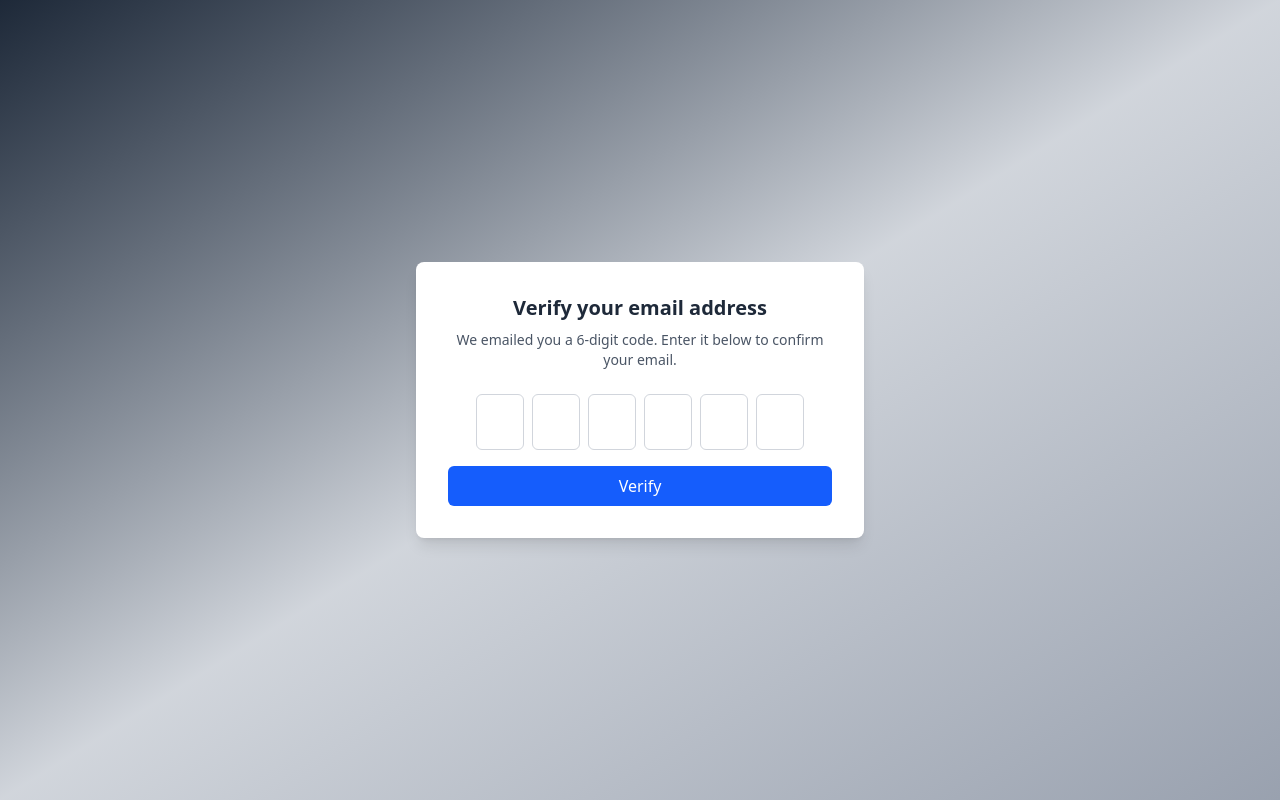
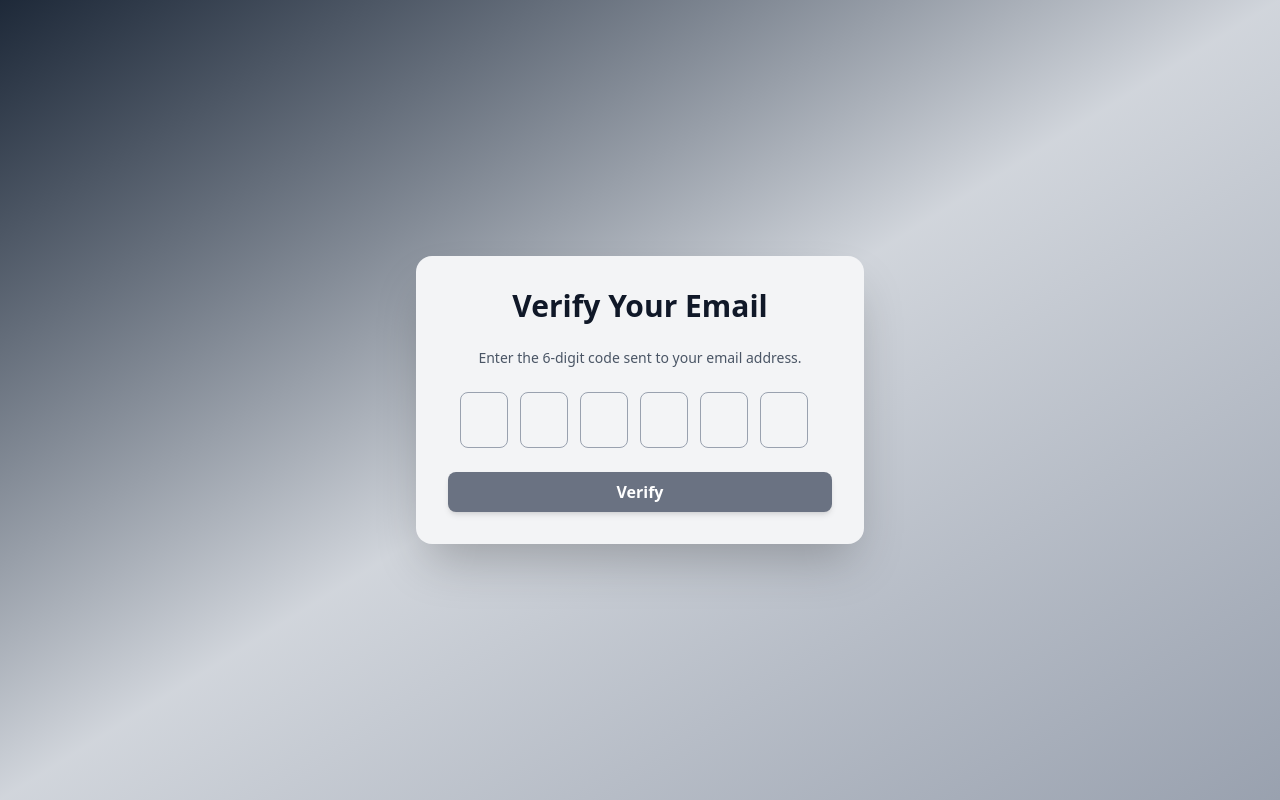
Before and after one commit to Vinod-donur/Authentication-MERN, a React (Vite) app in the folder frontend/: page /verifyEmail in a window 1280 px wide. Built offline with nearby package versions, Linux system fonts and the light colour scheme.

Commit message:
making a verify page by my own

```diff
--- a/frontend/pages/LoginPage.jsx
+++ b/frontend/pages/LoginPage.jsx
@@ -66,7 +66,7 @@ const LoginPage = () => {
             whileHover={{ scale: 1.05 }}
             whileTap={{ scale: 0.95 }}
             type="submit"
-            className="w-full py-2 px-4 bg-gray-500 hover:bg-gray-700 text-white font-semibold rounded-lg shadow-md transition duration-300"
+            className="w-full py-2 px-4 bg-gray-500 hover:bg-gray-700 text-white font-semibold rounded-lg shadow-md transition duration-300 focus:ring-2 focus:ring-gray-600 focus:outline-none"
           >
             {isLoading ? (
               <Loader className="animate-spin text-white m-auto" />
--- a/frontend/pages/SignupPage.jsx
+++ b/frontend/pages/SignupPage.jsx
@@ -111,7 +111,7 @@ const SignupPage = () => {
             whileHover={{ scale: 1.05 }}
             whileTap={{ scale: 0.95 }}
             type="submit"
-            className="w-full py-2 px-4 bg-gray-500 hover:bg-gray-700 text-white font-semibold rounded-lg shadow-md transition duration-300"
+            className="w-full py-2 px-4 bg-gray-500 hover:bg-gray-700 text-white font-semibold rounded-lg shadow-md transition duration-300 focus:ring-2 focus:ring-gray-600 focus:outline-none"
           >
             Create Account
           </motion.button>
--- a/frontend/pages/VerifyEmailPage.jsx
+++ /dev/null
@@ -1,94 +0,0 @@
-import React, { useRef, useState } from "react";
-
-function VerifyCode() {
-  const inputRefs = useRef([]);
-  const [code, setCode] = useState(new Array(6).fill(""));
-  const [message, setMessage] = useState("");
-
-  const handleChange = (e, index) => {
-    const val = e.target.value.replace(/[^0-9]/g, "");
-    if (!val) return;
-
-    const newCode = [...code];
-    newCode[index] = val[0];
-    setCode(newCode);
-
-    // Move focus to next box
-    if (index < 5 && inputRefs.current[index + 1]) {
-      inputRefs.current[index + 1].focus();
-    }
-  };
-
-  const handleKeyDown = (e, index) => {
-    if (e.key === "Backspace") {
-      const newCode = [...code];
-      newCode[index] = "";
-      setCode(newCode);
-
-      if (index > 0 && !code[index]) {
-        inputRefs.current[index - 1].focus();
-      }
-    }
-  };
-
-  const handleSubmit = (e) => {
-    e.preventDefault();
-    const enteredCode = code.join("");
-    const correctCode = "123456";
-
-    if (enteredCode === correctCode) {
-      setMessage("✅ Email verified successfully!");
-    } else {
-      setMessage("❌ Incorrect code. Try again.");
-    }
-  };
-
-  return (
-
-      <div className="bg-white p-8 rounded-lg shadow-lg w-full max-w-md text-center">
-        <h2 className="text-xl font-semibold text-gray-800 mb-2">
-          Verify your email address
-        </h2>
-        <p className="text-sm text-gray-600 mb-6">
-          We emailed you a 6-digit code. Enter it below to confirm your email.
-        </p>
-
-        <form onSubmit={handleSubmit}>
-          <div className="flex justify-center gap-2 mb-4">
-            {code.map((digit, index) => (
-              <input
-                key={index}
-                type="text"
-                inputMode="numeric"
-                maxLength="1"
-                value={digit}
-                onChange={(e) => handleChange(e, index)}
-                onKeyDown={(e) => handleKeyDown(e, index)}
-                ref={(el) => (inputRefs.current[index] = el)}
-                className="w-12 h-14 text-center text-2xl border border-gray-300 rounded-md focus:outline-none focus:ring-2 focus:ring-blue-500"
-              />
-            ))}
-          </div>
-
-          <button
-            type="submit"
-            className="w-full bg-blue-600 hover:bg-blue-700 text-white py-2 rounded-md font-medium"
-          >
-            Verify
-          </button>
-        </form>
-
-        {message && (
-          <p
-            className={`mt-4 font-medium ${
-              message.startsWith("✅") ? "text-green-600" : "text-red-600"
-            }`}
-          >
-            {message}
-          </p>
-        )}
-      </div>
-  );
-}
-
-export default VerifyCode;
--- /dev/null
+++ b/frontend/pages/VerifyPage.jsx
@@ -0,0 +1,80 @@
+import React from "react";
+import { motion } from "framer-motion";
+import { useState, useRef } from "react";
+
+const VerifyPage = () => {
+  const [code, setCode] = useState(new Array(6).fill(""));
+  const inputRefs = useRef([]);
+
+  const handleChange = (index, value) => {
+    const newCode = [...code];
+    // Handle pasted content
+    if (value.length > 1) {
+      const pastedCode = value.slice(0, 6).split("");
+      for (let i = 0; i < 6; i++) {
+        newCode[i] = pastedCode[i] || "";
+      }
+      setCode(newCode);
+
+      // Focus on the last non-empty input or the first empty one
+      const lastFilledIndex = newCode.findLastIndex((digit) => digit !== "");
+      const focusIndex = lastFilledIndex < 5 ? lastFilledIndex + 1 : 5;
+      inputRefs.current[focusIndex].focus();
+    } else {
+      newCode[index] = value;
+      setCode(newCode);
+      // Move focus to the next input field if value is entered
+      value && index < 5 ? inputRefs.current[index + 1].focus() : null;
+    }
+  };
+
+  const handleKeyDown = (index, e) => {
+    if (e.key === "Backspace" && !code[index] && index > 0) {
+      inputRefs.current[index - 1].focus();
+    }
+  };
+
+  return (
+    <motion.div
+      intial={{ opacity: 0, scale: 0.9 }}
+      animate={{ opacity: 1, scale: 1 }}
+      transition={{ duration: 0.5 }}
+      className="bg-gray-100 shadow-2xl rounded-2xl p-8 w-full max-w-md"
+    >
+      <h2 className="font-bold text-center text-gray-900 text-3xl mb-6">
+        Verify Your Email
+      </h2>
+      <p className="text-sm text-center text-gray-600 mb-6">
+        Enter the 6-digit code sent to your email address.
+      </p>
+      <form className="space-y-6">
+        <div>
+          {code.map((digit, index) => {
+            return (
+              <input
+                type="text"
+                key={index}
+                className="w-12 h-14 text-center text-2xl border border-gray-400 rounded-lg focus:ring-2 focus:ring-gray-600 focus:outline-none ml-3"
+                value={digit}
+                ref={(el) => (inputRefs.current[index] = el)}
+                onChange={(e) => handleChange(index, e.target.value)}
+                onKeyDown={(e) => handleKeyDown(index, e)}
+              />
+            );
+          })}
+        </div>
+
+        <motion.button
+          whileHover={{ scale: 1.05 }}
+          whileTap={{ scale: 0.95 }}
+          type="submit"
+          className="w-full py-2 px-4 bg-gray-500 hover:bg-gray-700 text-white font-semibold rounded-lg shadow-md transition duration-300 focus:ring-2 focus:ring-gray-600 focus:outline-none"
+        >
+          Verify
+        </motion.button>
+      </form>
+    </motion.div>
+  );
+};
+
+export default VerifyPage;
--- a/frontend/src/App.jsx
+++ b/frontend/src/App.jsx
@@ -1,6 +1,6 @@
 import LoginPage from '../pages/LoginPage';
 import SignupPage from '../pages/SignupPage';
-import VerifyEmailPage from '../pages/VerifyEmailPage';
+import VerifyPage from '../pages/VerifyPage';
 import { Route, Routes } from 'react-router-dom';
 import './App.css'
 
@@ -11,7 +11,7 @@ function App() {
         <Routes>
           <Route path="/login" element={<LoginPage />} />
           <Route path="/signup" element={<SignupPage />} />
-          <Route path="/verifyEmail" element={<VerifyEmailPage />} />
+          <Route path="/verifyEmail" element={<VerifyPage />} />
         </Routes>
       </div>
     </>
```
